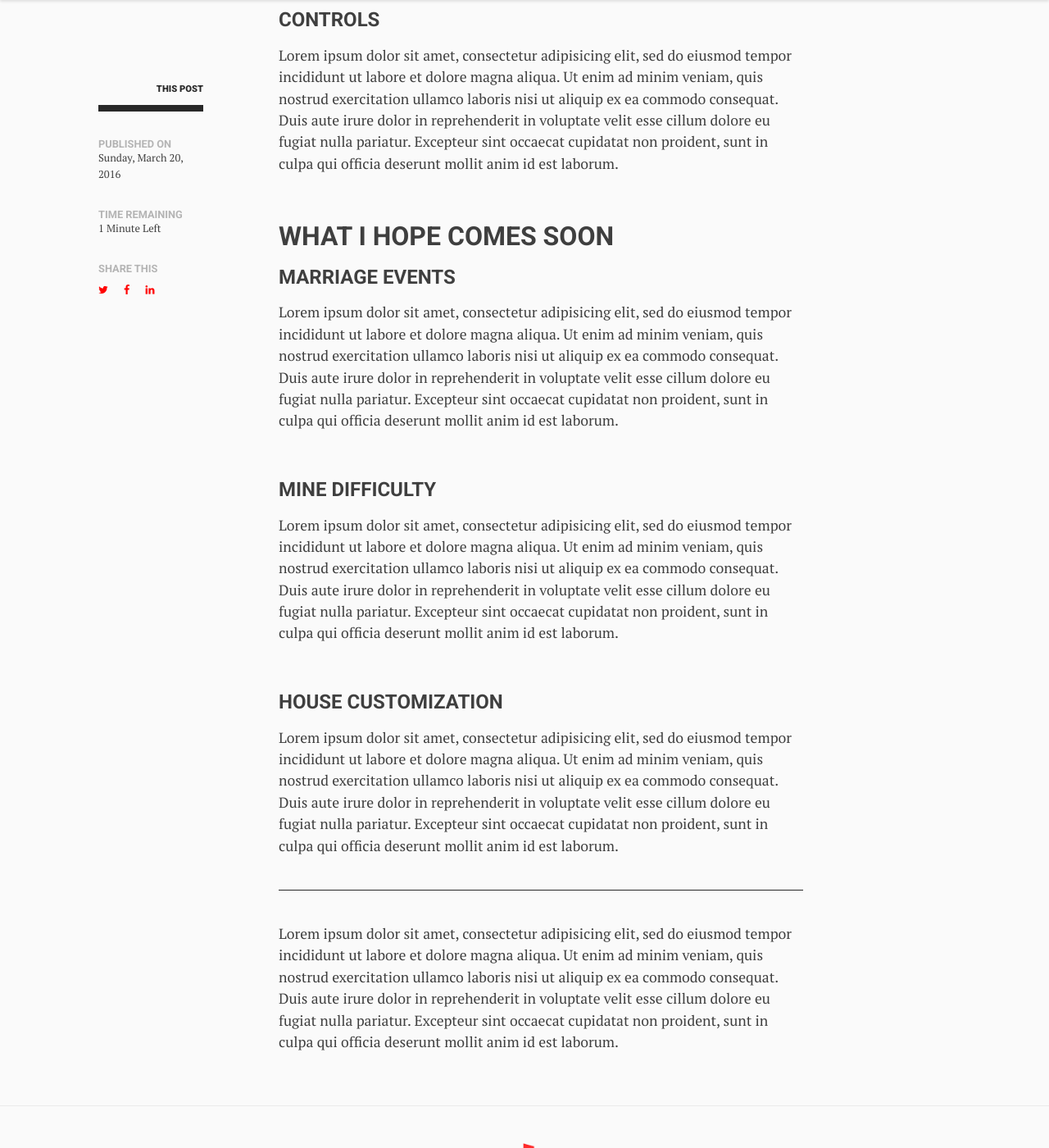
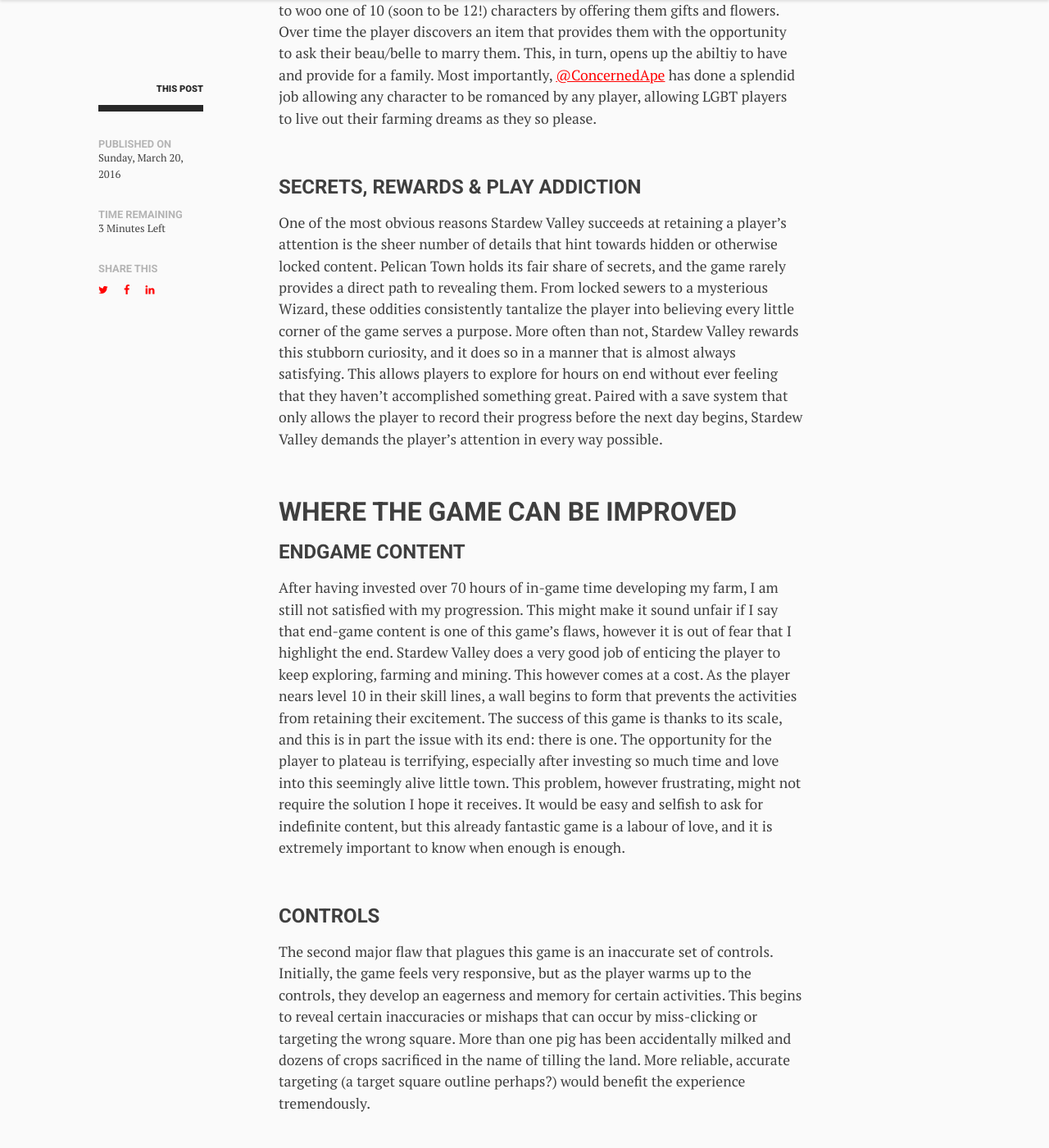
Before and after one commit to bitliege/bitliege.github.io, a Jekyll site: the page built from _posts/2016-03-26-first-impressions-stardew-valley.markdown, in a window 1280 px wide and 1400 px high, scrolled down 4606 px. Shown: the whole window at 82% size. Built offline with Jekyll 4.4.1, drawn with Linux system fonts in a browser that asks for light colours; nearby versions of some CDN libraries; library files that are not in the unit come from our copies; some of the changed text lies outside the part shown.

Commit message:
Stardew Valley Post, Fixes Time Measurement on Posts

```diff
--- a/_posts/2016-03-26-first-impressions-stardew-valley.markdown
+++ b/_posts/2016-03-26-first-impressions-stardew-valley.markdown
@@ -21,9 +21,11 @@
 
 ## Where the Game Succeeds
 
-### Play Mechanics
+### Play Mechanics & Scale
 
-Lorem ipsum dolor sit amet, consectetur adipisicing elit, sed do eiusmod tempor incididunt ut labore et dolore magna aliqua. Ut enim ad minim veniam, quis nostrud exercitation ullamco laboris nisi ut aliquip ex ea commodo consequat. Duis aute irure dolor in reprehenderit in voluptate velit esse cillum dolore eu fugiat nulla pariatur. Excepteur sint occaecat cupidatat non proident, sunt in culpa qui officia deserunt mollit anim id est laborum.
+The player's first day on their brand new farm is one of the most overwhelming aspects of the game. Without any specific direction, the player is provided with a couple parsnip seeds, basic tools, and a quest asking them to introduce themselves to the rest of the townsfolk. These few introductory tasks alone seem daunting, however, as you explore your land and carve out your own little garden, the game gently begins to hint towards much more complicated systems.
+
+Stardew Valley has a lot to offer: you can farm, raise animals, fall in love, make friends, fish, mine, fight monsters, unlock secrets and even save the town from your former employer. It becomes very obvious early in the game that there are layers to these activities and the pacing of the days and seasons helps ease the player into developing a routine. This becomes key as the player progresses - the game reveals its scale at an appropriate speed, helping the player learn as they expand their skill set.
 
 ### Storytelling
 
@@ -31,7 +33,7 @@
     <img src="../../../../../assets/img/2016/04/stardew_04.png" title="The Egg Festival" alt="Stardew Valley's Many Events Provide Depth and Community">
 </div>
 
-Lorem ipsum dolor sit amet, consectetur adipisicing elit, sed do eiusmod tempor incididunt ut labore et dolore magna aliqua. Ut enim ad minim veniam, quis nostrud exercitation ullamco laboris nisi ut aliquip ex ea commodo consequat. Duis aute irure dolor in reprehenderit in voluptate velit esse cillum dolore eu fugiat nulla pariatur. Excepteur sint occaecat cupidatat non proident, sunt in culpa qui officia deserunt mollit anim id est laborum.
+Beyond the numerous activities that take place on the farm, the player very quickly discovers that their new plot of land is a small part in a much larger community. Pelican Town offers much more than housing the shops and services the player will need access to. Characters, events and secrets appear at every turn, and the town succeeds at feeling alive. Each season during the year provides the player with new and exciting events to participate in. Modeled after real world holidays, these community gatherings include an Egg Hunt in the spring, Spirit's Eve in the fall and even the Feast of the Winter Star to help get the player through the cold.
 
 ### Art Direction
 
@@ -39,11 +41,11 @@
     <img src="../../../../../assets/img/2016/04/stardew_06.png" title="Deep in the Abandoned Mine" alt="Various Environments Provide Diversity and Encourage Curiosity">
 </div>
 
-Lorem ipsum dolor sit amet, consectetur adipisicing elit, sed do eiusmod tempor incididunt ut labore et dolore magna aliqua. Ut enim ad minim veniam, quis nostrud exercitation ullamco laboris nisi ut aliquip ex ea commodo consequat. Duis aute irure dolor in reprehenderit in voluptate velit esse cillum dolore eu fugiat nulla pariatur. Excepteur sint occaecat cupidatat non proident, sunt in culpa qui officia deserunt mollit anim id est laborum.
+The in-game art style is a fantastic choice that returns many players (myself included) to a simpler time in gaming. This couples very well with the overarching theme of the game. This particular style provides the game with a quaint, colourful palette, reminiscent of early Gameboy Advance. The modern variety however, is where the game's art truly shines. Seasonal differences, item design, and character art all vary greatly while maintaining a cohesive presence. This is coupled with an incredibly catchy, custom score that ties the entire setting together and breathes life into each and every locale.
 
 ### Skill Development and Play Variety
 
-Lorem ipsum dolor sit amet, consectetur adipisicing elit, sed do eiusmod tempor incididunt ut labore et dolore magna aliqua. Ut enim ad minim veniam, quis nostrud exercitation ullamco laboris nisi ut aliquip ex ea commodo consequat. Duis aute irure dolor in reprehenderit in voluptate velit esse cillum dolore eu fugiat nulla pariatur. Excepteur sint occaecat cupidatat non proident, sunt in culpa qui officia deserunt mollit anim id est laborum.
+The incredibly well designed atmosphere is paired with an equally well designed skill system that propels the game's purpose beyond that of games such as Harvest Moon. The player's character has a set list of skills that they can master over the course of the game. Each skill can grow to reach 10 different levels, and each level provides the player with new crafting recipes or perks. Skills can be customized at levels 5 and 10 to provide more control over the characters playstyle. This provides numerous opportunities to change the way your farm generates income and customizes the experience to suit that particular player's interests.
 
 ### Character Development & Relationships
 
@@ -51,36 +53,38 @@
     <img src="../../../../../assets/img/2016/04/stardew_01.png" title="Alex, my Gridball Obsessed Husband" alt="Relationships are Rewarding and Well Written">
 </div>
 
-Lorem ipsum dolor sit amet, consectetur adipisicing elit, sed do eiusmod tempor incididunt ut labore et dolore magna aliqua. Ut enim ad minim veniam, quis nostrud exercitation ullamco laboris nisi ut aliquip ex ea commodo consequat. Duis aute irure dolor in reprehenderit in voluptate velit esse cillum dolore eu fugiat nulla pariatur. Excepteur sint occaecat cupidatat non proident, sunt in culpa qui officia deserunt mollit anim id est laborum.
+One of the most charming aspects of the game is the community that [@ConcernedApe](//twitter.com/ConcernedApe) has constructed to provide Stardew Valley with its setting. Pelican Town is home to a variety of characters who have their own unique backgrounds, tastes, activities and events. The player is provided with the opportunity to become friends with any one of these characters over the course of their play through by chatting with them and providing gifts that appeal to their tastes. As the player's relationships progress, small cutscenes occur that further reveal that particular characters personality. Most impressively, each character has been written well enough to feel and react in a realistic fashion. Cutscenes vary from heartache to hot air balloons and highlight the best these characters have to offer.
+
+This mechanic is further refined through a marriage system. Players are allowed to woo one of 10 (soon to be 12!) characters by offering them gifts and flowers. Over time the player discovers an item that provides them with the opportunity to ask their beau/belle to marry them. This, in turn, opens up the abiltiy to have and provide for a family. Most importantly, [@ConcernedApe](//twitter.com/ConcernedApe) has done a splendid job allowing any character to be romanced by any player, allowing LGBT players to live out their farming dreams as they so please.
 
 ### Secrets, Rewards & Play Addiction
 
-Lorem ipsum dolor sit amet, consectetur adipisicing elit, sed do eiusmod tempor incididunt ut labore et dolore magna aliqua. Ut enim ad minim veniam, quis nostrud exercitation ullamco laboris nisi ut aliquip ex ea commodo consequat. Duis aute irure dolor in reprehenderit in voluptate velit esse cillum dolore eu fugiat nulla pariatur. Excepteur sint occaecat cupidatat non proident, sunt in culpa qui officia deserunt mollit anim id est laborum.
+One of the most obvious reasons Stardew Valley succeeds at retaining a player's attention is the sheer number of details that hint towards hidden or otherwise locked content. Pelican Town holds its fair share of secrets, and the game rarely provides a direct path to revealing them. From locked sewers to a mysterious Wizard, these oddities consistently tantalize the player into believing every little corner of the game serves a purpose. More often than not, Stardew Valley rewards this stubborn curiosity, and it does so in a manner that is almost always satisfying. This allows players to explore for hours on end without ever feeling that they haven't accomplished something great. Paired with a save system that only allows the player to record their progress before the next day begins, Stardew Valley demands the player's attention in every way possible.
 
 ## Where the Game can be Improved
 
 ### Endgame Content
 
-Lorem ipsum dolor sit amet, consectetur adipisicing elit, sed do eiusmod tempor incididunt ut labore et dolore magna aliqua. Ut enim ad minim veniam, quis nostrud exercitation ullamco laboris nisi ut aliquip ex ea commodo consequat. Duis aute irure dolor in reprehenderit in voluptate velit esse cillum dolore eu fugiat nulla pariatur. Excepteur sint occaecat cupidatat non proident, sunt in culpa qui officia deserunt mollit anim id est laborum.
+After having invested over 70 hours of in-game time developing my farm, I am still not satisfied with my progression. This might make it sound unfair if I say that end-game content is one of this game's flaws, however it is out of fear that I highlight the end. Stardew Valley does a very good job of enticing the player to keep exploring, farming and mining. This however comes at a cost. As the player nears level 10 in their skill lines, a wall begins to form that prevents the activities from retaining their excitement. The success of this game is thanks to its scale, and this is in part the issue with its end: there is one. The opportunity for the player to plateau is terrifying, especially after investing so much time and love into this seemingly alive little town. This problem, however frustrating, might not require the solution I hope it receives. It would be easy and selfish to ask for indefinite content, but this already fantastic game is a labour of love, and it is extremely important to know when enough is enough.
 
 ### Controls
 
-Lorem ipsum dolor sit amet, consectetur adipisicing elit, sed do eiusmod tempor incididunt ut labore et dolore magna aliqua. Ut enim ad minim veniam, quis nostrud exercitation ullamco laboris nisi ut aliquip ex ea commodo consequat. Duis aute irure dolor in reprehenderit in voluptate velit esse cillum dolore eu fugiat nulla pariatur. Excepteur sint occaecat cupidatat non proident, sunt in culpa qui officia deserunt mollit anim id est laborum.
+The second major flaw that plagues this game is an inaccurate set of controls. Initially, the game feels very responsive, but as the player warms up to the controls, they develop an eagerness and memory for certain activities. This begins to reveal certain inaccuracies or mishaps that can occur by miss-clicking or targeting the wrong square. More than one pig has been accidentally milked and dozens of crops sacrificed in the name of tilling the land. More reliable, accurate targeting (a target square outline perhaps?) would benefit the experience tremendously.
 
 ## What I Hope Comes Soon
 
 ### Marriage Events
 
-Lorem ipsum dolor sit amet, consectetur adipisicing elit, sed do eiusmod tempor incididunt ut labore et dolore magna aliqua. Ut enim ad minim veniam, quis nostrud exercitation ullamco laboris nisi ut aliquip ex ea commodo consequat. Duis aute irure dolor in reprehenderit in voluptate velit esse cillum dolore eu fugiat nulla pariatur. Excepteur sint occaecat cupidatat non proident, sunt in culpa qui officia deserunt mollit anim id est laborum.
+To help alleviate some of the post-marriage stagnation, [@ConcernedApe](//twitter.com/ConcernedApe) has already made welcome updates to dialogue and spousal activities to help your farm feel more alive. This update was appreciated, but I expect that development will continue to help marriage feel more dynamic and less like a dead end. The most charming aspect of Stardew Valley is learning about each character's struggles, hopes and dreams. Given their state of complexity, I feel that there is plenty of room for growth and diversity that will propel these relationships even further, encouraging the player to explore and uncover new and exciting aspects of their favourite NPCs.
 
 ### Mine Difficulty
 
-Lorem ipsum dolor sit amet, consectetur adipisicing elit, sed do eiusmod tempor incididunt ut labore et dolore magna aliqua. Ut enim ad minim veniam, quis nostrud exercitation ullamco laboris nisi ut aliquip ex ea commodo consequat. Duis aute irure dolor in reprehenderit in voluptate velit esse cillum dolore eu fugiat nulla pariatur. Excepteur sint occaecat cupidatat non proident, sunt in culpa qui officia deserunt mollit anim id est laborum.
+The mines offer a fantastic exploratory aspect to the game, however they fall flat when the player reaches late stages in their play through. The progression from one mine to the next is a fantastic way to provide new challenge (especially considering how much the player has to discover before hand), and I see this being expanded over time to provide more content. Enemy variety is a key part of how this could be shaped, opening new possibilities for kill quests and item drops. Progressive difficulty would also provide endgame players with the chance to test their mettle and challenge each other to get to deeper levels.
 
 ### House Customization
 
-Lorem ipsum dolor sit amet, consectetur adipisicing elit, sed do eiusmod tempor incididunt ut labore et dolore magna aliqua. Ut enim ad minim veniam, quis nostrud exercitation ullamco laboris nisi ut aliquip ex ea commodo consequat. Duis aute irure dolor in reprehenderit in voluptate velit esse cillum dolore eu fugiat nulla pariatur. Excepteur sint occaecat cupidatat non proident, sunt in culpa qui officia deserunt mollit anim id est laborum.
+Finally, a more labourious request would be to provide the player with the ability to construct the interior of their home manually, allowing them to use materials to build walls and expand their houses of their own ability. By providing walls, flooring and possibly new levels for the house, the player would be able to create the home that suits their playstyle. The in-game pay gate to increase the house's functionality allows for many more opportunities to create unique and useful rooms that can house new mechanics, items and collections.
 
 <hr>
 
-Lorem ipsum dolor sit amet, consectetur adipisicing elit, sed do eiusmod tempor incididunt ut labore et dolore magna aliqua. Ut enim ad minim veniam, quis nostrud exercitation ullamco laboris nisi ut aliquip ex ea commodo consequat. Duis aute irure dolor in reprehenderit in voluptate velit esse cillum dolore eu fugiat nulla pariatur. Excepteur sint occaecat cupidatat non proident, sunt in culpa qui officia deserunt mollit anim id est laborum.
+Stardew Valley is a game that deserves the tremendous amount of praise it has received since launch. One developer's journey to create a very sincere experience has blossomed into a fan favourite that has captured the hearts of thousands of players. Its particular charm and impressive attention to detail help it stand out from a crowded market, highlighting the immense amount of work and soul that went into its creation. Regardless of what's next for Pelican Town, this game has easily earned a respectable place among my favourite games.
--- a/assets/js/app.js
+++ b/assets/js/app.js
@@ -123,41 +123,6 @@
 
         });
 
-        // Post Sidebar Timer Handler ==========================================
-        if($(".main").hasClass("post")) {
-
-            if (matchMedia("screen and (min-width: 64em)").matches) {
-
-                var postTime = $(".sidebar .length p span").text();
-                var postLength = $(document).height();
-                var windowHeight = $(window).height();
-
-                $(window).resize(function() {
-                    windowHeight = $(window).height();
-                });
-
-                $(window).scroll(function() {
-                    var userPosition = $(document).scrollTop();
-                    var remainingPost = (userPosition/(postLength - windowHeight));
-                    var timeLeft = Math.ceil((postTime - (postTime*remainingPost)));
-
-                    $(".sidebar .length p span").text(timeLeft);
-                    if(timeLeft == 1) {
-                        $(".sidebar .length p").text(timeLeft + " Minute Left");
-                    }
-                    if(timeLeft == 0) {
-                        $(".sidebar .length p").text("All Done!");
-                    }
-                    if(timeLeft > 1) {
-                        $(".sidebar .length p").text(timeLeft + " Minutes Left");
-                    }
-
-                });
-
-            }
-
-        }
-
         // Post Filters ========================================================
         $('#writingFilter').keyup(function(e) {
 
@@ -189,4 +154,47 @@
 
     });
 
+    window.onload = function () {
+
+        // Post Sidebar Timer Handler ==========================================
+        if($(".main").hasClass("post")) {
+
+            if (matchMedia("screen and (min-width: 64em)").matches) {
+
+                var postTime = $(".sidebar .length p span").text();
+                var postLength = $(document).height();
+                var windowHeight = $(window).height();
+
+                console.log(postTime);
+                console.log(postLength);
+                console.log(windowHeight);
+
+                $(window).resize(function() {
+                    windowHeight = $(window).height();
+                });
+
+                $(window).scroll(function() {
+                    var userPosition = $(document).scrollTop();
+                    var remainingPost = (userPosition/(postLength - windowHeight));
+                    var timeLeft = Math.ceil((postTime - (postTime*remainingPost)));
+
+                    $(".sidebar .length p span").text(timeLeft);
+                    if(timeLeft == 1) {
+                        $(".sidebar .length p").text(timeLeft + " Minute Left");
+                    }
+                    if(timeLeft == 0) {
+                        $(".sidebar .length p").text("All Done!");
+                    }
+                    if(timeLeft > 1) {
+                        $(".sidebar .length p").text(timeLeft + " Minutes Left");
+                    }
+
+                });
+
+            }
+
+        }
+
+    }
+
 })(jQuery);
```
Also changed, not shown: _layouts/categories.html (+4 -4 lines).
